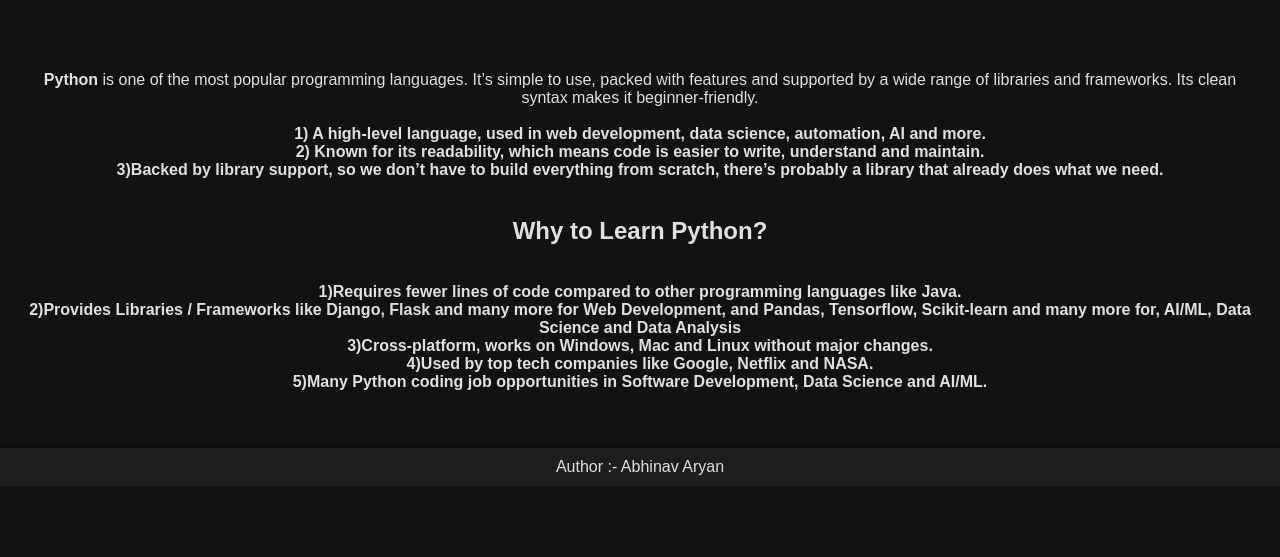
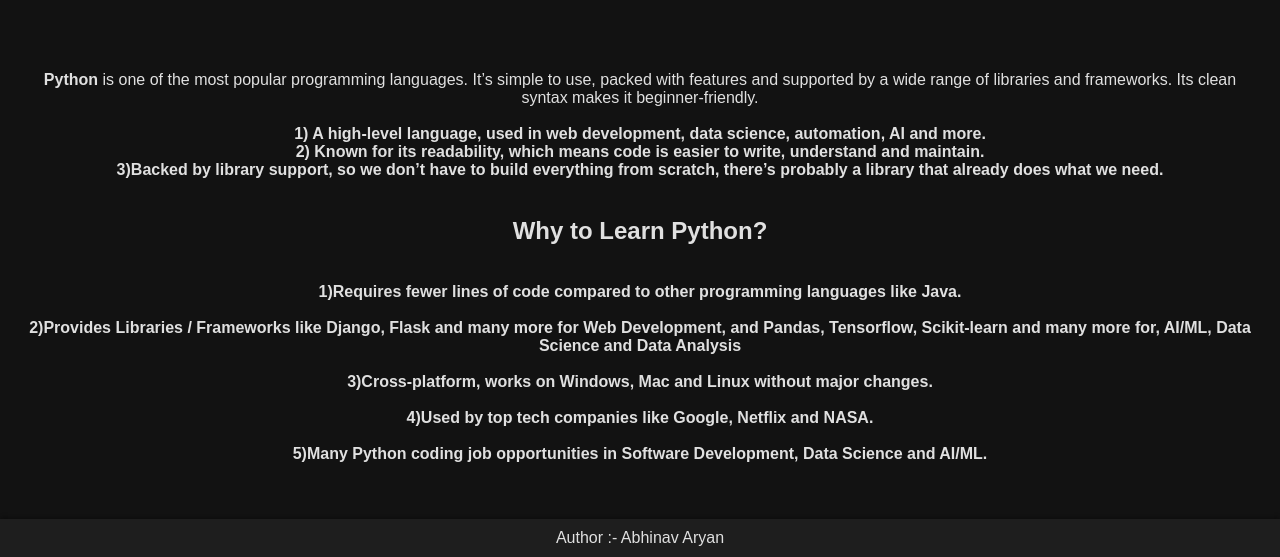
Before and after one commit to aryanabhinav42/Dcse, a plain HTML site: page python.html in a window 1280 px wide. Shown: the part 314-871 px from the top of the page. Before the commit the page ends 800 px from the top, so only its background shows below. Drawn offline with Linux system fonts and the light colour scheme.

Commit message:
Update python.html

```diff
--- a/python.html
+++ b/python.html
@@ -107,10 +107,10 @@
         3)Backed by library support, so we don’t have to build everything from scratch, there’s probably a library that already does what we need.<br>
         <br>
         <h2>Why to Learn Python?</h2><br>
-1)Requires fewer lines of code compared to other programming languages like Java.<br>
-2)Provides Libraries / Frameworks like Django, Flask and many more for Web Development, and Pandas, Tensorflow, Scikit-learn and many more for, AI/ML, Data Science and Data Analysis
-<br>3)Cross-platform, works on Windows, Mac and Linux without major changes.<br>
-4)Used by top tech companies like Google, Netflix and NASA.<br>
+1)Requires fewer lines of code compared to other programming languages like Java.<br><br>
+2)Provides Libraries / Frameworks like Django, Flask and many more for Web Development, and Pandas, Tensorflow, Scikit-learn and many more for, AI/ML, Data Science and Data Analysis<br>
+<br>3)Cross-platform, works on Windows, Mac and Linux without major changes.<br><br>
+4)Used by top tech companies like Google, Netflix and NASA.<br><br>
 5)Many Python coding job opportunities in Software Development, Data Science and AI/ML.<br><br>
        </b>
 
```
